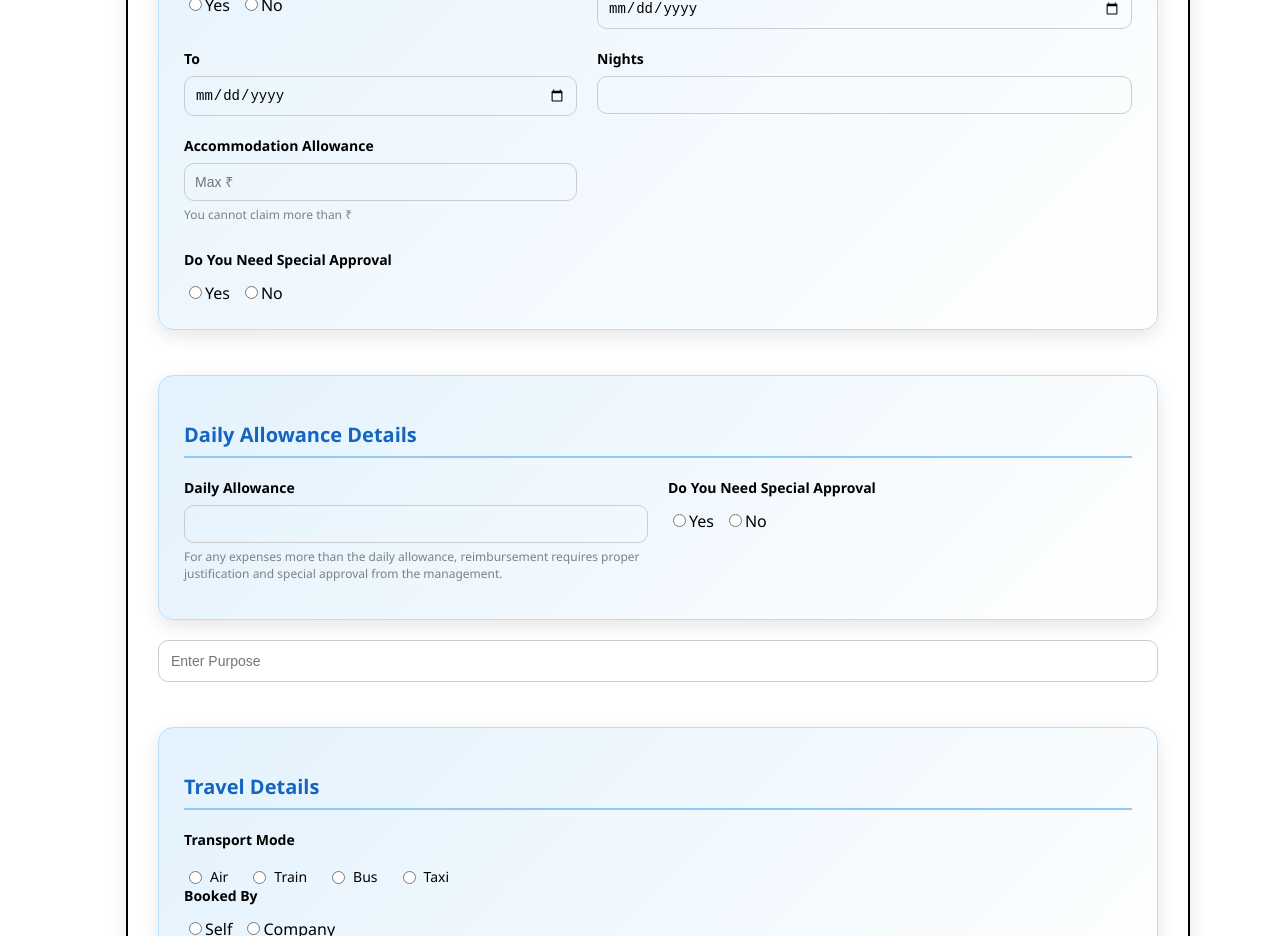
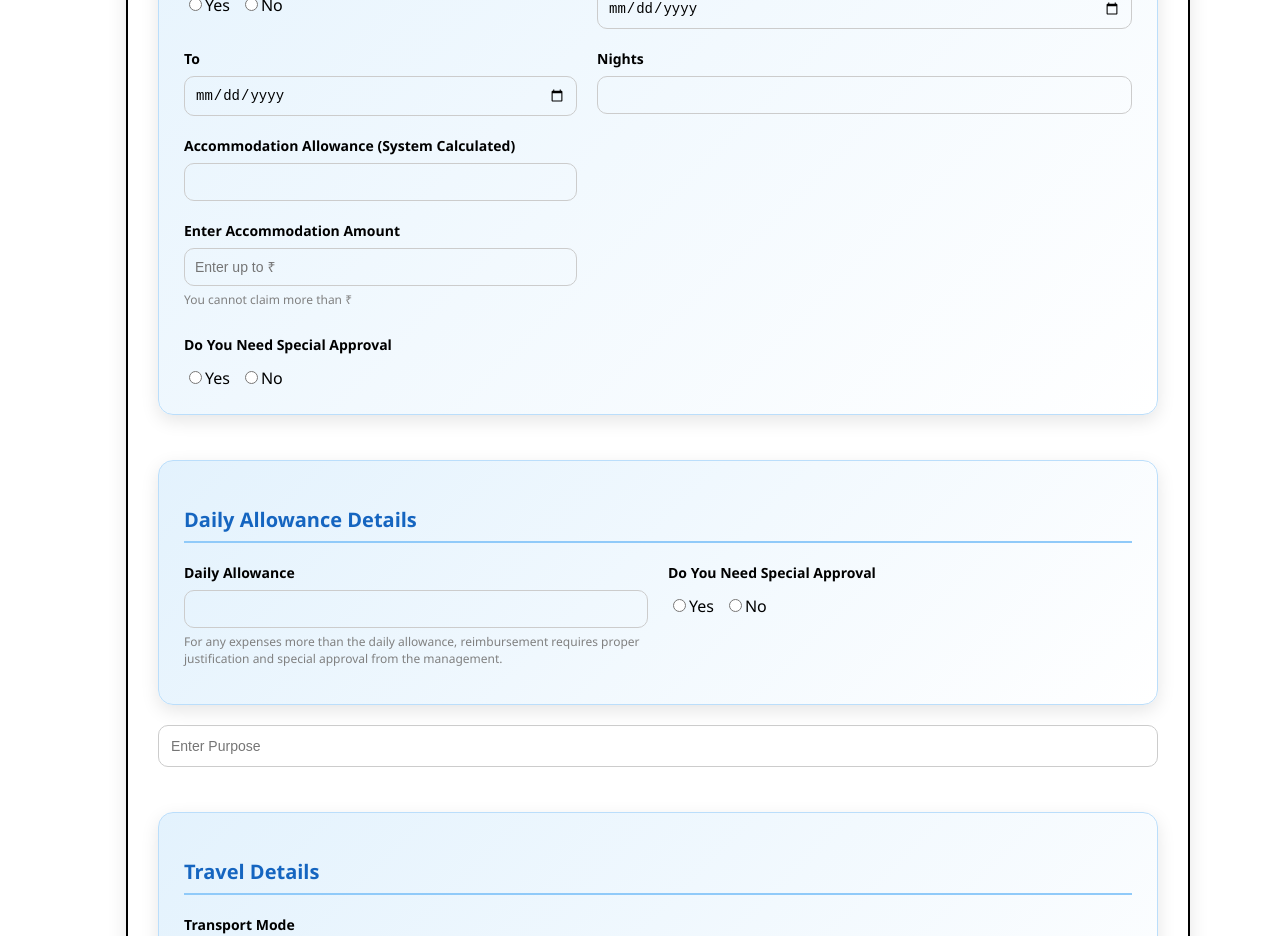
Before and after one commit to Santhoshmk30/Kccottrell, a React (Create React App) app: page /request in a window 1280 px wide. Shown: the part 1120-2056 px from the top of the page. Built offline with nearby package versions, Linux system fonts and the light colour scheme.

Commit message:
Update Requestform.js

```diff
--- a/src/Components/Requestform.js
+++ b/src/Components/Requestform.js
@@ -701,30 +701,37 @@ useEffect(() => {
     </div>
 
 <div style={styles.row}>
- <div style={styles.field}>
-  <label style={styles.label}>Accommodation Allowance</label>
+{/* Fixed accommodation allowance (read-only) */}
+<div style={styles.field}>
+  <label style={styles.label}>Accommodation Allowance (System Calculated)</label>
   <input
     type="text"
-    name="accommodation"
-    value={
-      formData.companyProvidesAccommodation === "Yes"
-        ? ""
-        : formData.accommodation ?? ""
-    }
+    value={formData.accommodation ?? ""}
+    readOnly
+    style={styles.input1}
+  />
+</div>
+
+{/* User entered accommodation amount */}
+<div style={styles.field}>
+  <label style={styles.label}>Enter Accommodation Amount</label>
+  <input
+    type="text"
+    name="enteredAccommodation"
+    value={formData.enteredAccommodation ?? ""}
     onChange={(e) => {
-      let value = e.target.value.replace(/\D/g, ""); // Only allow numbers
+      let value = e.target.value.replace(/\D/g, ""); // allow only numbers
       value = value === "" ? "" : parseFloat(value);
 
-      if (value === "" || value <= (formData.accommodation || 0)) {
+      if (value === "" || value <= (formData.accommodation)) {
         setFormData((prev) => ({
           ...prev,
-          accommodation: value,
+          enteredAccommodation: value,
         }));
       }
     }}
     style={styles.input1}
-    disabled={formData.companyProvidesAccommodation === "Yes"}
-    placeholder={`Max ₹${formData.accommodation}`}
+    placeholder={`Enter up to ₹${formData.accommodation }`}
   />
   <p style={{ fontSize: "12px", color: "gray", marginTop: "5px" }}>
     You cannot claim more than ₹{formData.accommodation }
```
